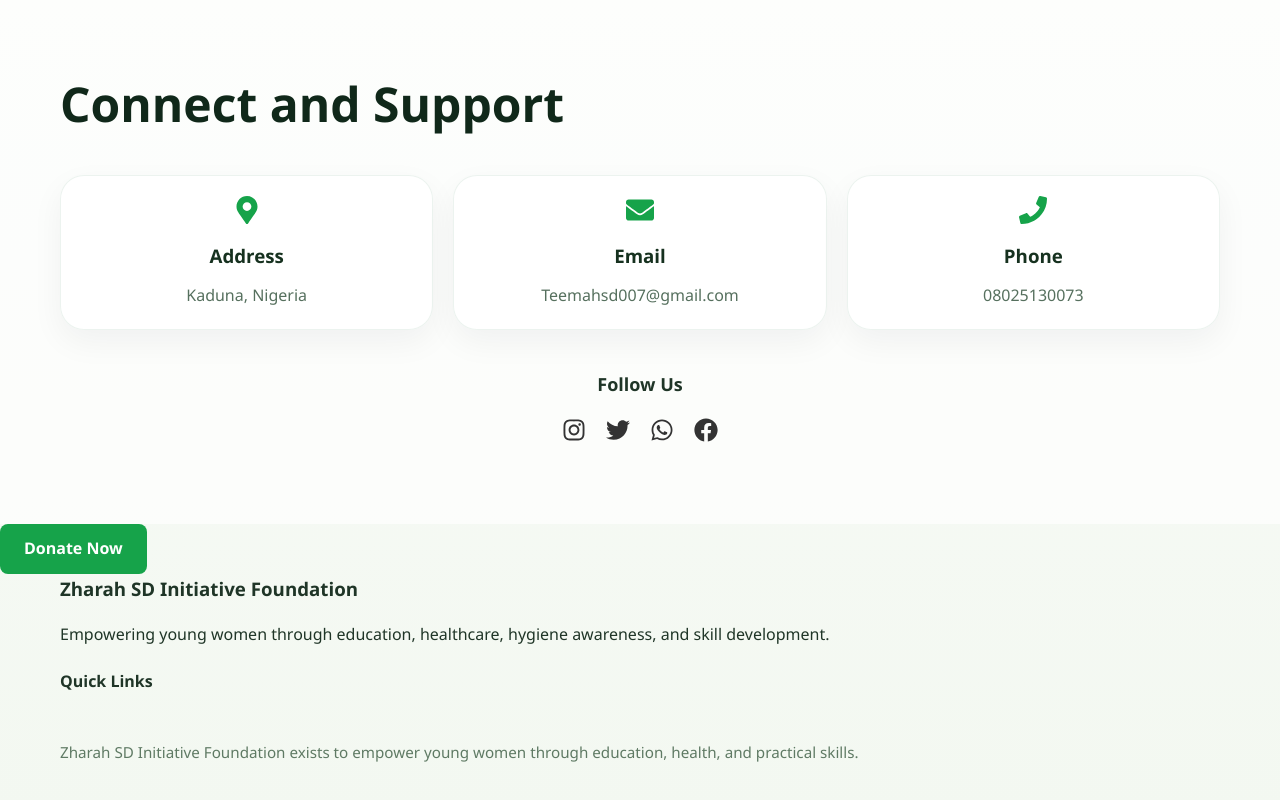
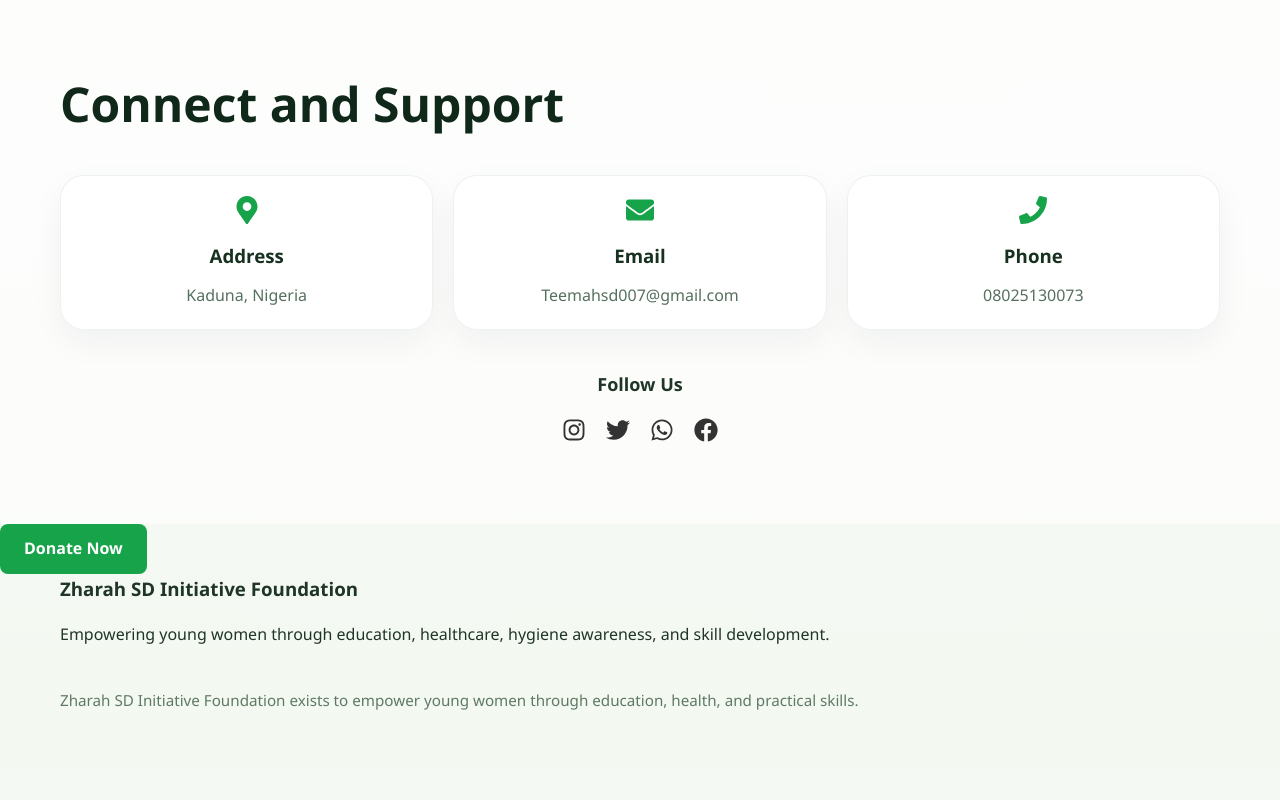
Before and after one commit to Abusadiq006/Zharah-SD-NGO, a React (Vite) app: page / in a window 1280 px wide. Shown: the part 2328-3128 px from the top of the page. After the commit the page ends 3095 px from the top, so only its background shows below. Built offline with nearby package versions, Linux system fonts and the light colour scheme.

Commit message:
footer Contact

```diff
--- a/src/components/Footer.jsx
+++ b/src/components/Footer.jsx
@@ -14,9 +14,9 @@ const Footer = () => {
                     </p>
                 </div>
 
-                {/* Links */}
-                <div className='footer-links'>
-                    <h4>Quick Links</h4>
+                {/* Contact */}
+                <div className='footer-contact'>
+
                 </div>
             </div>
         </footer>
```
